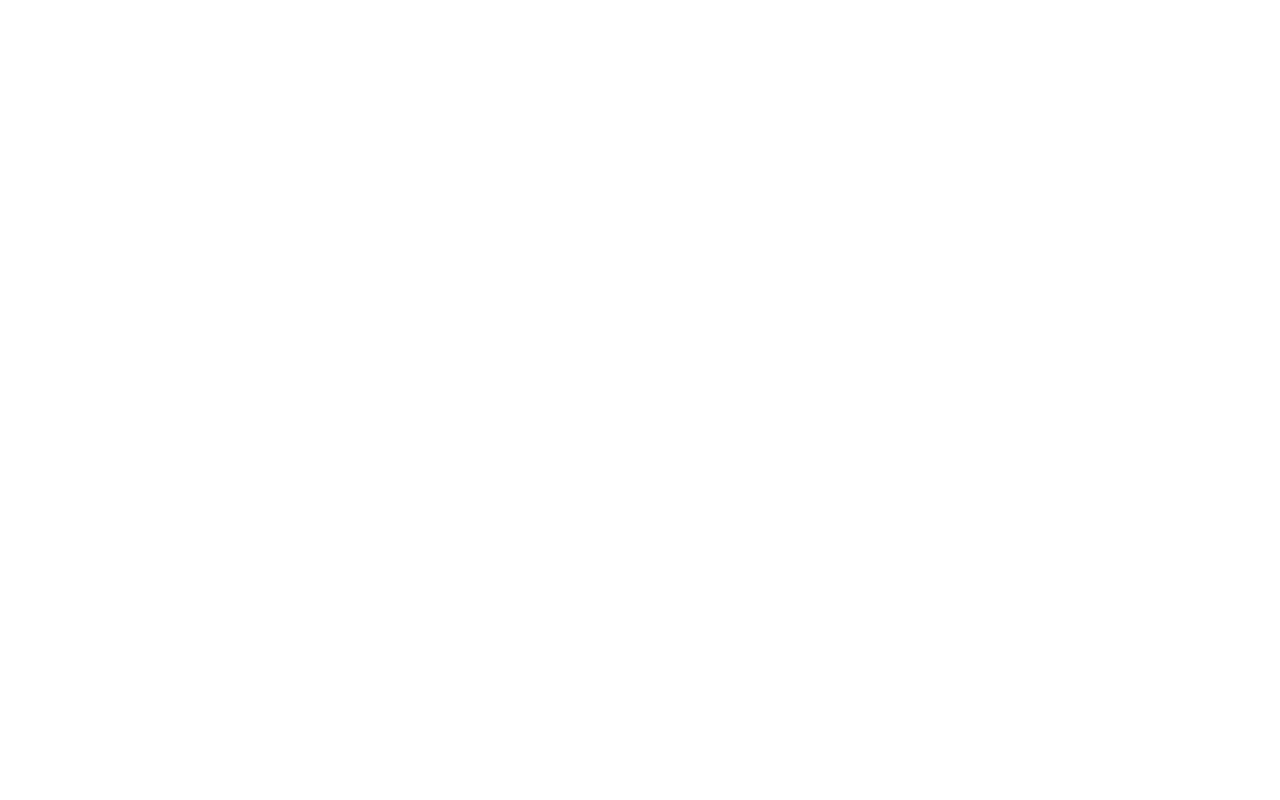
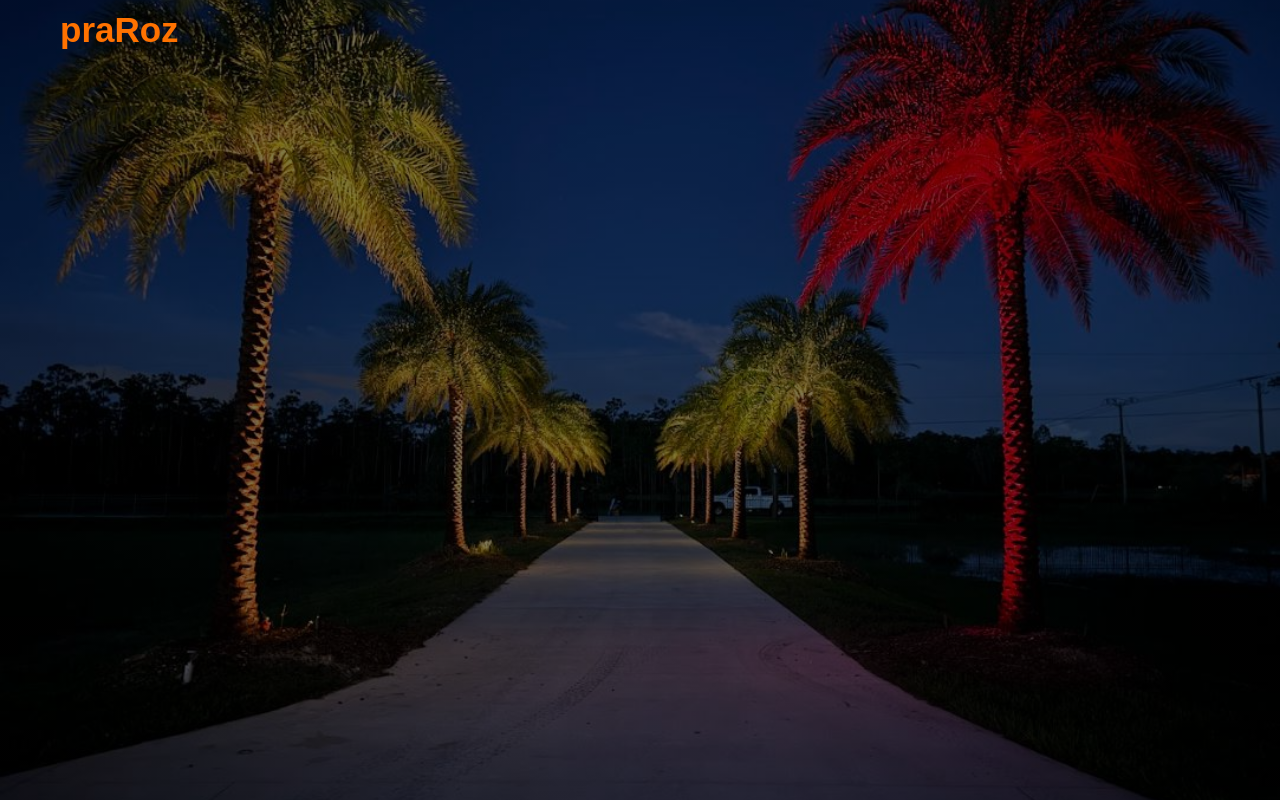
Before and after one commit to Johnnysky2700/website, a plain HTML site: page index.html in a window 1280 px wide. Drawn offline with Linux system fonts and the light colour scheme.

Commit message:
applying image and main,navbar,icon,logo class

```diff
--- a/index.html
+++ b/index.html
@@ -5,6 +5,12 @@
     <link rel="stylesheet" href="style.css">
 </head>
 <body>
-
+     <div class="main">
+        <div class="navbar">
+            <div class="icon">
+                <h2 class="logo">praRoz</h2>
+            </div>
+        </div>
+     </div>
 </body>
 </html>
--- a/style.css
+++ b/style.css
@@ -0,0 +1,33 @@
+*{
+    margin: 0;
+    padding: 0;
+}
+
+.main{
+    width: 100%;
+    background: linear-gradient(to top,rgba(0,0,0,0.5)50%,rgba(0,0,0,0.5)50%),url(1.jpg);
+    background-position: center;
+    background-size: cover;
+    height: 100vh;
+}
+
+.navbar{
+    width: 1200px;
+    height: 75px;
+    margin: auto;
+}
+
+.icon{
+    width: 200px;
+    float: left;
+    height: 70px;
+}
+
+.logo{
+    color: #ff7200;
+    font-size: 35px;
+    font-family: arial;
+    padding-left: 20px;
+    float: left;
+    padding-top: 10px;
+}
```
Also changed, not shown: 1.jpg (added).
